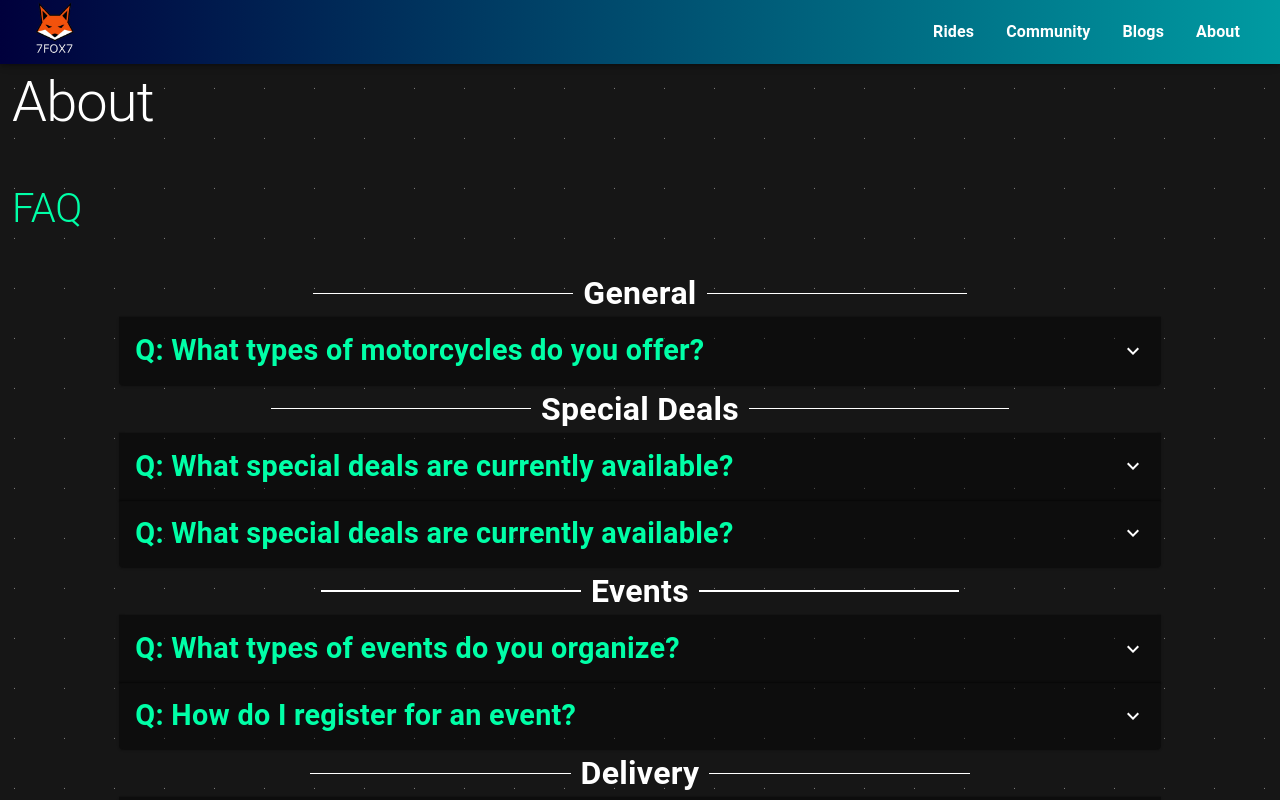
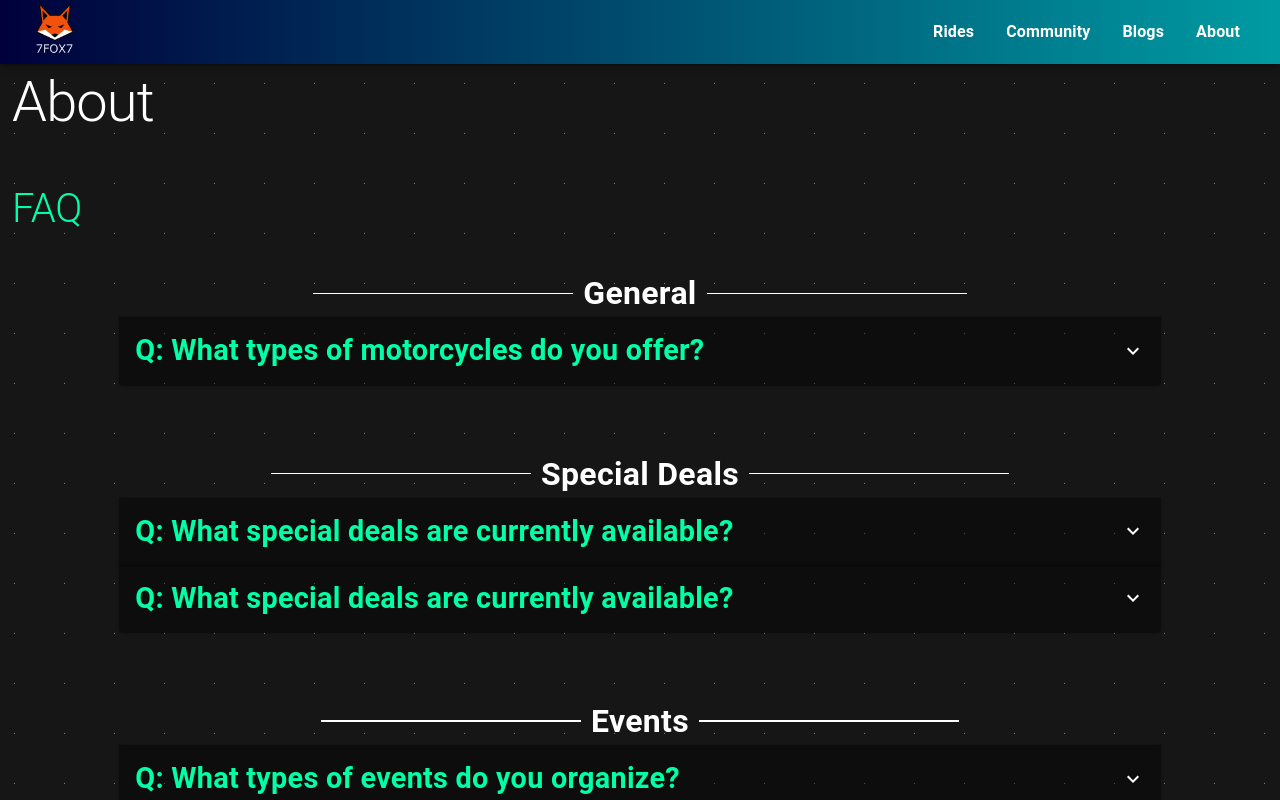
Before and after one commit to 7FOX7/moto-project, a React (Vite) app: page /about in a window 1280 px wide. Shown: the top 800 px of the page. Built offline with nearby package versions, Linux system fonts and the light colour scheme.

Commit message:
Added an additional margin to the container

```diff
--- a/src/components/About/Faq/FaqContent.jsx
+++ b/src/components/About/Faq/FaqContent.jsx
@@ -37,6 +37,9 @@ const FaqContent = () => {
                   container
                   size={{xs: 12, sm: 12, md: 12, lg: 10, xl: 8}}
                   justifyContent="center"
+                  sx={{
+                     marginBottom: "65px"
+                  }}
                >
                   <FaqCategoryBox>
                      <FaqCategoryLine />
```
